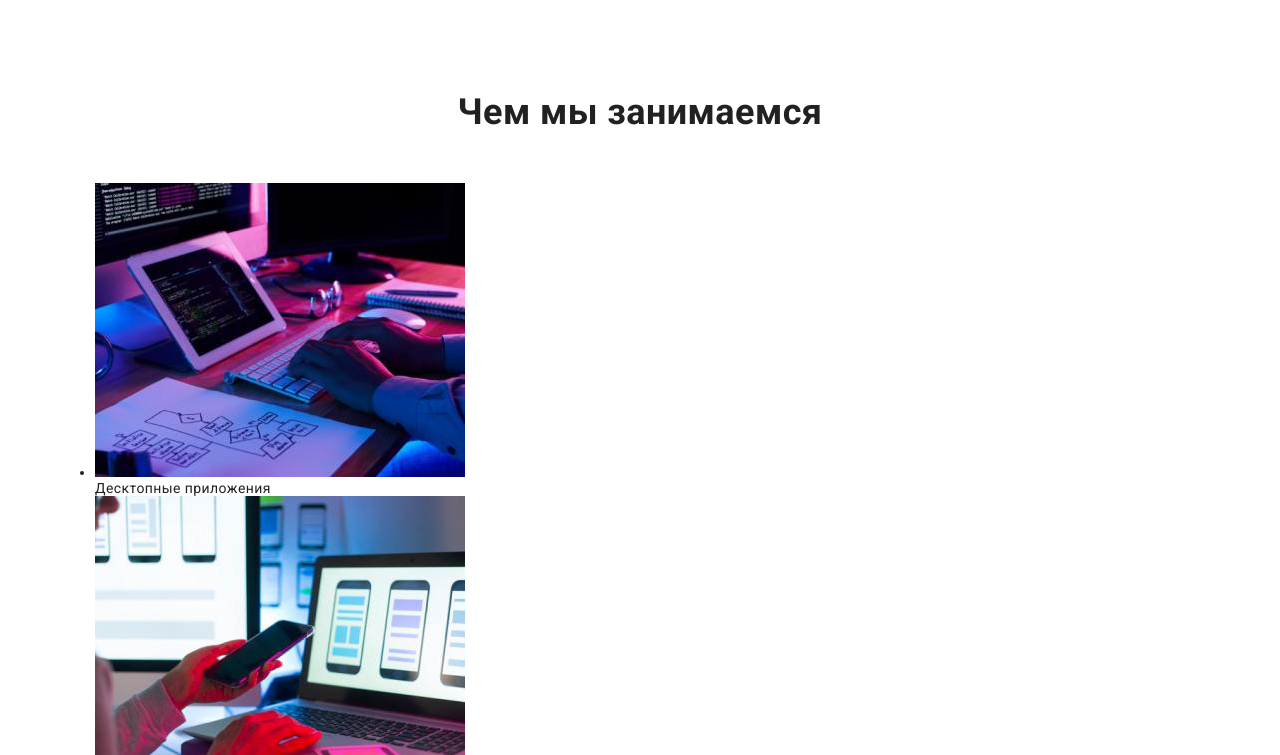
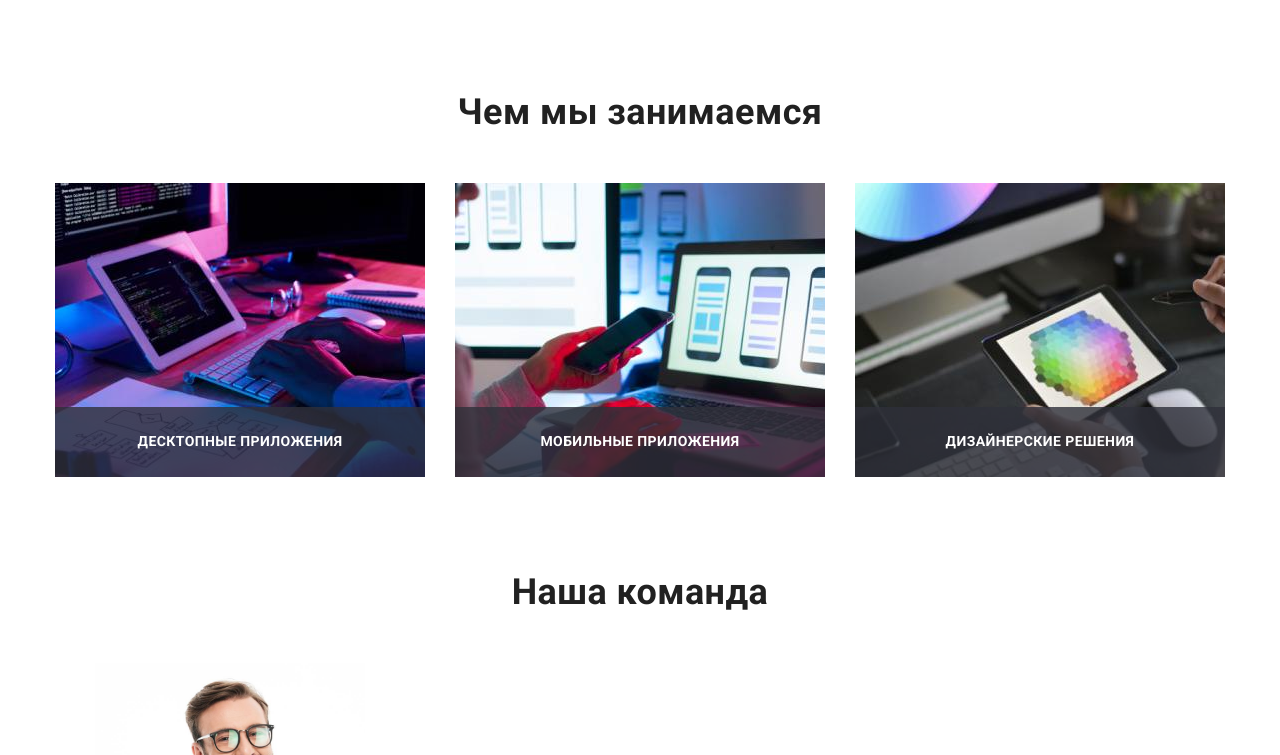
Before and after one commit to nadiakhoptiuk/goit-markup-hw-07, a plain HTML site: page index.html in a window 1280 px wide. Shown: the part 1025-1780 px from the top of the page. Drawn offline with Linux system fonts and the light colour scheme.

Commit message:
Does refactoring work section into SCSS
Also fixes errors in file "settings.json" by changing code

```diff
--- a/index.html
+++ b/index.html
@@ -73,7 +73,7 @@
         </section>
 
         <!-- Features and benefits section -->
-        <section class="features-section section">
+        <section class="features-section">
             <div class="container">
                 <h2 class="features-section__title">Особенности и преимущества компании</h2>
 
@@ -126,11 +126,11 @@
         </section>
 
         <!-- Work section -->
-        <section class="work-section section">
+        <section class="work-section">
             <div class="container">
                 <h2 class="section__title">Чем мы занимаемся</h2>
 
-                <ul class="work list">
+                <ul class="work">
                     <li class="work__item">
                         <div class="work__wrap">
                             <img class="work__image" src="./images/img1.jpg" alt="Илюстрация десктопных приложений" width="370" height="294">
--- /dev/null
+++ b/sass/components/_work.scss
@@ -0,0 +1,46 @@
+.work-section {
+    @extend %section;
+
+    padding-top: 0;
+}
+
+.work {
+    @extend %list;
+
+    display: flex;
+}
+
+.work__item {
+    width: calc((100% - 30px * 2) / 3);
+
+    &:not(:last-child) {
+    margin-right: 30px;
+    }
+}
+
+.work__image {
+    @extend %img;
+}
+
+.work__wrap {
+    position: relative;
+    width: 370px;
+    height: 294px;
+}
+
+.work__category {
+    position: absolute;
+    bottom: 0;
+    width: 100%;
+
+    padding: 27px 82px;
+
+    font-weight: 700;
+    font-size: 14px;
+    line-height: 1.14;
+    text-align: center;
+    text-transform: uppercase;
+
+    color: $lightTextColor;
+    background-color: $workOverlayBgdColor;
+}
--- a/sass/main.scss
+++ b/sass/main.scss
@@ -13,3 +13,5 @@
 @import "./components/commons/button";
 
 @import "./components/features";
+
+@import "./components/work";
--- a/sass/utils/_placeholders.scss
+++ b/sass/utils/_placeholders.scss
@@ -14,3 +14,7 @@
     position: fixed;
     transform: scale(0);
 }
+
+%img {
+    display: block;
+}
```
Also changed, not shown: css/main.css, css/main.min.css, 2 other files.
